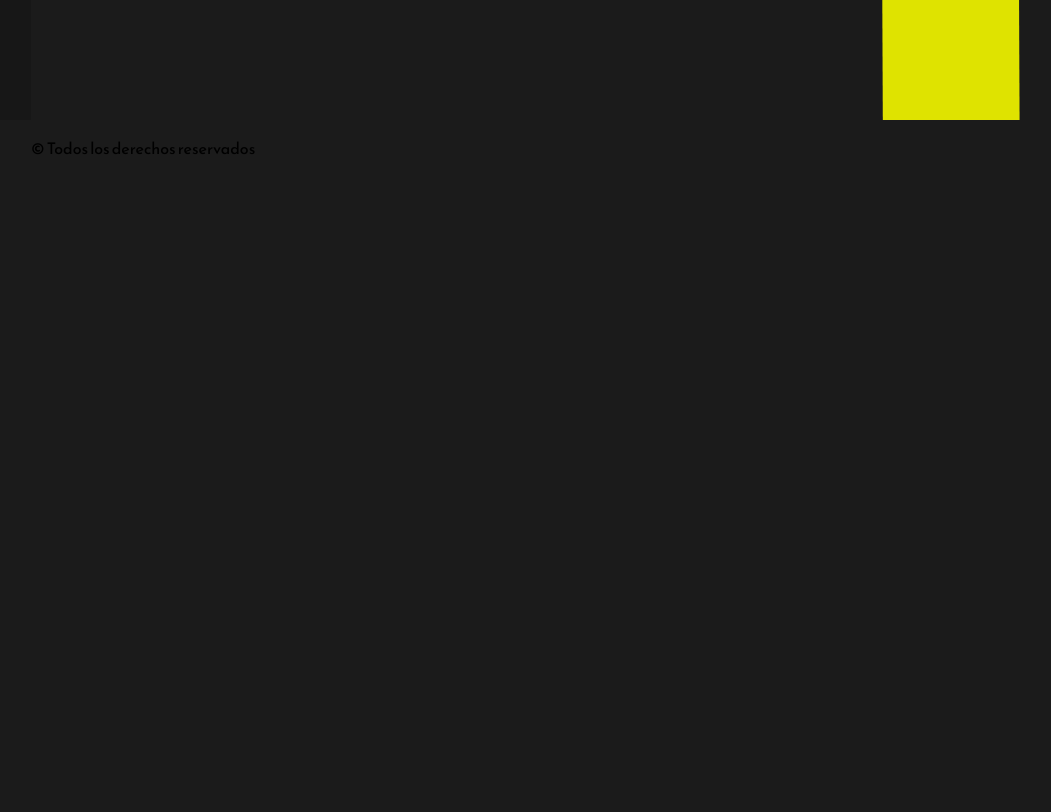
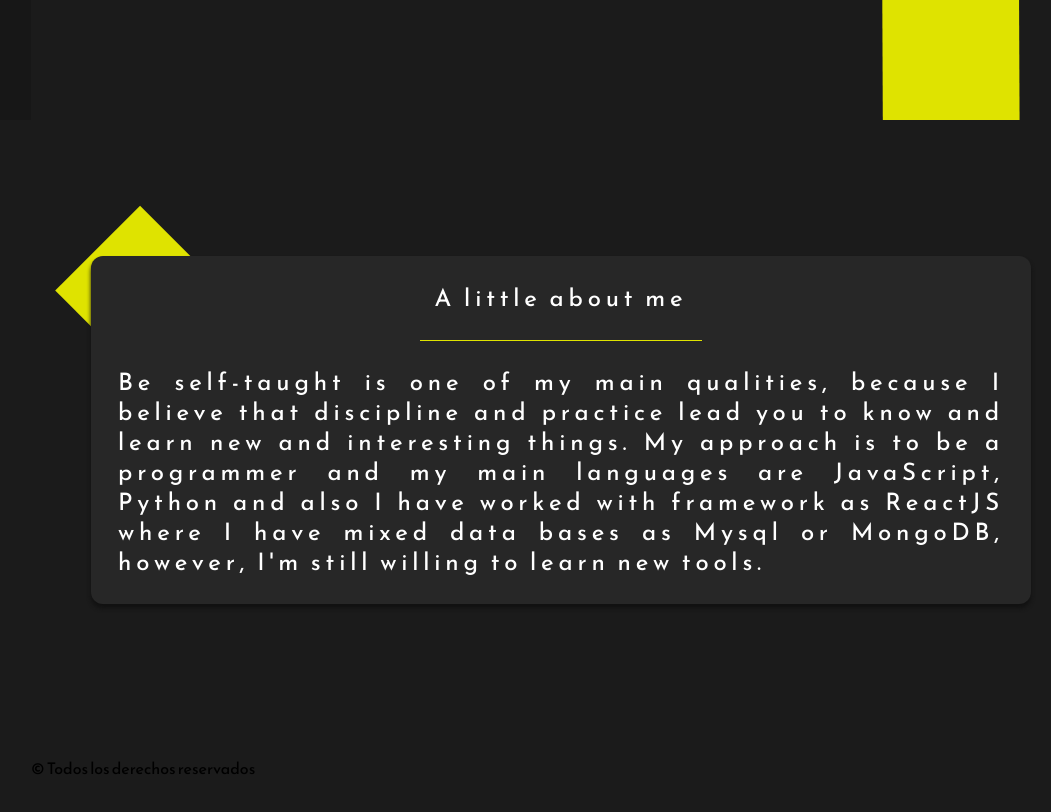
Before and after one commit to Josue140596/bryan-pilot, a Gatsby site: page / in a window 1280 px wide. Shown: the part 680-1492 px from the top of the page, without its empty margins (189-1240 px from the left). Before the commit the page ends 950 px from the top, so only its background shows below. Built offline with nearby package versions, Linux system fonts and the light colour scheme; Gatsby itself is replaced by a stand-in of ours.

Commit message:
avance en el about

```diff
--- /dev/null
+++ b/src/components/about.js
@@ -0,0 +1,40 @@
+import React from "react";
+
+//Styles:
+import {
+  about,
+  aboutMe,
+  education,
+  rectangle,
+  content,
+  titles,
+  skills,
+} from "./about.module.css";
+
+const About = () => {
+  return (
+    <section className={about}>
+
+      <div className={aboutMe}>
+        <span className={rectangle}></span>
+        <div className={content}>
+          <div className={titles}>
+            <p>A little about me</p>
+            <span></span>
+          </div>
+          <p>
+            Be self-taught is one of my main qualities, because I believe that
+            discipline and practice lead you to know and learn new and
+            interesting things. My approach is to be a programmer and my main
+            languages are JavaScript, Python and also I have worked with
+            framework as ReactJS where I have mixed data bases as Mysql or
+            MongoDB, however, I'm still willing to learn new tools.
+          </p>
+        </div>
+      </div>
+      <div className={education}></div>
+      <div className={skills}></div>
+    </section>
+  );
+};
+export default About;
--- /dev/null
+++ b/src/components/about.module.css
@@ -0,0 +1,96 @@
+.about{
+    grid-row: y1;
+    display: flex;
+    flex-direction: column;
+}
+
+.aboutMe{
+    display: flex;
+    position: relative;
+
+    height: 500px;
+    /* margin change when responsive */
+    margin: 60px;
+    flex-wrap: wrap;
+    justify-content: center;
+    align-items: center;
+
+}
+.rectangle{
+    position: absolute;
+    z-index: 1;
+    background-color: #DFE300;
+    width: 175px;
+    height: 120px;
+    transform: rotate(45deg);
+    left: -2%;
+    top: 14%;
+}
+.content{
+    position: absolute;
+    z-index: 2;
+    box-shadow: 0px 4px 4px #111111;
+    border-radius: 12px;
+    background-color: #272727;
+    display: flex;
+    flex-direction: column;
+    flex-wrap: wrap;
+
+}
+.content p{
+    color: white;
+    font-size: 24px;
+    margin: 27px;
+    line-height: 30px;
+    text-align: justify;
+    letter-spacing: 0.2em;
+}
+.titles{
+    display: flex;
+    flex-direction: column;
+    justify-content: center;
+    align-items: center;
+}
+.titles span{
+    width: 30%;
+    height: 0.5px;
+    background-color: #DFE300;
+
+}
+
+
+.education{
+
+}
+.skills{
+
+}
+
+
+/*
+====Resposive=======
+*/
+
+@media only screen and (max-width:800px) {
+    /* For tablets: */
+    .aboutMe{
+
+        /* margin change when responsive */
+        margin: 0px;
+
+
+    }
+    .content{
+
+        width: auto;
+    }
+
+}
+    @media only screen and (max-width:500px) {
+      /* For mobile phones: */
+
+      .aboutMe{
+
+        margin-top: 50%;
+      }
+    }
--- a/src/components/footer.module.css
+++ b/src/components/footer.module.css
@@ -1,3 +1,3 @@
 .footer{
-    grid-row: y1;
+    grid-row: y2;
 }
--- a/src/components/main.js
+++ b/src/components/main.js
@@ -3,6 +3,7 @@ import React from "react";
 //SVG
 
 import Rect from '../assets/rect.inline.svg'
+import About from "./about";
 
 //Styles
 import {
@@ -31,8 +32,10 @@ const Main = ({ children }) => {
         <section className={content_picture_yellow}>
           <Rect className={bock_yellow}/>
         </section>
+
       </section>
 
+      <About/>
       {children}
     </main>
   );
--- a/src/components/main.module.css
+++ b/src/components/main.module.css
@@ -11,7 +11,7 @@
     grid-row: y0 / y3;
 
     display: grid;
-    grid-template-rows: [y0] auto [y1] 150px;
+    grid-template-rows: [y0] auto [y1] auto [y2] 150px  ;
   }
 
 /*
```
